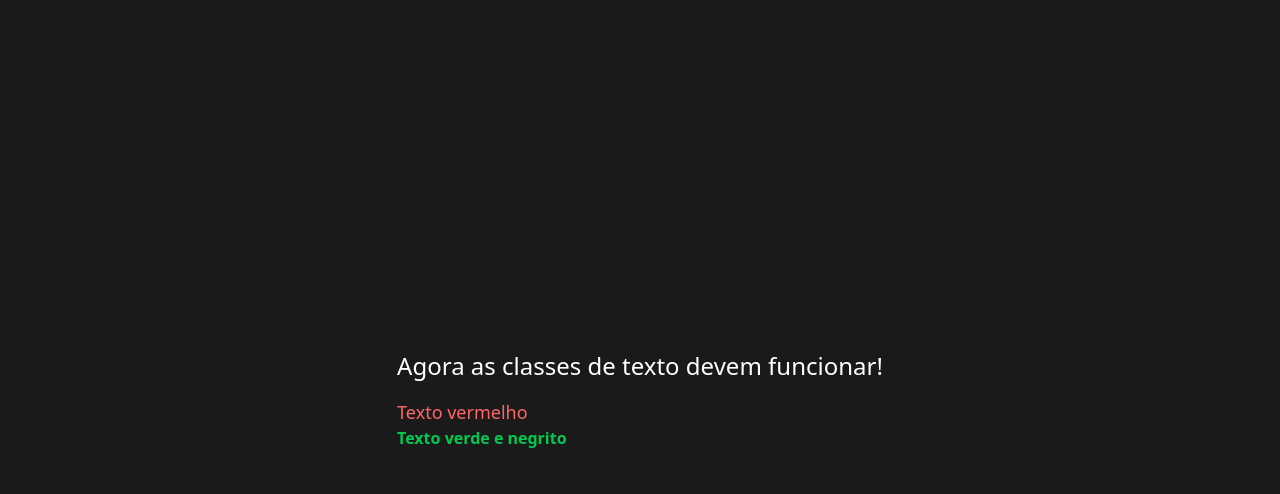
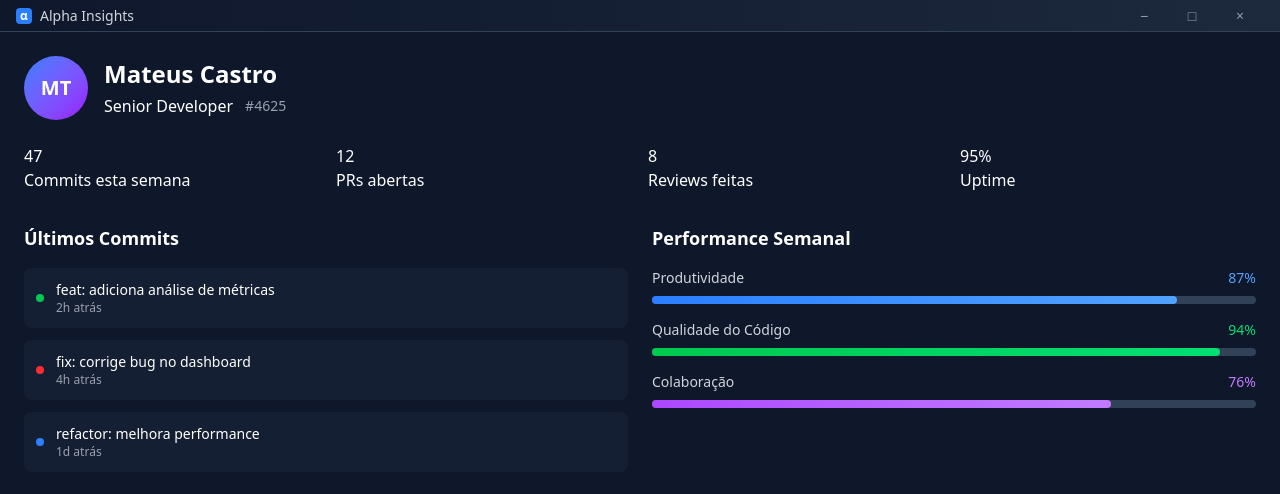
Before and after one commit to mateuscastro5/alpha-insights, a React (Vite) app: page / in a window 1280 px wide. Shown: the top 494 px of the page. Built offline with nearby package versions, Linux system fonts and the light colour scheme.

Commit message:
feat: create Dashboard and TitleBar components with routing setup

```diff
--- a/src/ui/App.tsx
+++ b/src/ui/App.tsx
@@ -1,15 +1,22 @@
+
+import { BrowserRouter, Routes, Route } from 'react-router-dom';
+import TitleBar from './components/layout/TitleBar';
+import Dashboard from './pages/Dashboard';
 
 function App() {
+  return (
+    <BrowserRouter>
+      <div className="h-screen flex flex-col bg-slate-900">
+        <TitleBar />
 
-  return (
-    <div className="bg-alpha-bg text-white min-h-screen flex flex-col items-center justify-center">
-      <div className="">
-        <p className="text-white text-2xl">Agora as classes de texto devem funcionar!</p>
-        <p className="text-red-400 text-lg mt-4">Texto vermelho</p>
-        <p className="text-green-500 font-bold">Texto verde e negrito</p>
+        <div className="flex-1 flex overflow-hidden">
+          <Routes>
+            <Route path="/" element={<Dashboard />} />
+          </Routes>
+        </div>
       </div>
-    </div>
-  )
+    </BrowserRouter>
+  );
 }
 
-export default App
+export default App;
--- /dev/null
+++ b/src/ui/components/layout/TitleBar.tsx
@@ -0,0 +1,96 @@
+import React, { useEffect, useState } from 'react';
+
+const TitleBar: React.FC = () => {
+  const [isMaximized, setIsMaximized] = useState(false);
+
+  useEffect(() => {
+    if (window.electronAPI) {
+      window.electronAPI.window.onMaximized(() => {
+        setIsMaximized(true);
+      });
+
+      window.electronAPI.window.onUnmaximized(() => {
+        setIsMaximized(false);
+      });
+    }
+  }, []);
+
+  const handleMinimize = async () => {
+    if (window.electronAPI) {
+      try {
+        await window.electronAPI.window.minimize();
+      } catch (error) {
+        console.error('Error minimizing:', error);
+      }
+    }
+  };
+
+  const handleMaximize = async () => {
+    if (window.electronAPI) {
+      try {
+        await window.electronAPI.window.maximize();
+      } catch (error) {
+        console.error('Error maximizing:', error);
+      }
+    }
+  };
+
+  const handleClose = async () => {
+    if (window.electronAPI) {
+      try {
+        await window.electronAPI.window.close();
+      } catch (error) {
+        console.error('Error closing:', error);
+      }
+    }
+  };
+
+  return (
+    <div
+      className="h-8 bg-gradient-to-r from-slate-900 to-slate-800 border-b border-slate-700 flex items-center justify-between px-4 select-none"
+      style={{
+        WebkitAppRegion: 'drag' as any
+      }}
+    >
+      <div className="flex items-center gap-2">
+        <div className="w-4 h-4 bg-blue-500 rounded-sm flex items-center justify-center">
+          <span className="text-white text-xs font-bold">α</span>
+        </div>
+        <span className="text-gray-300 text-sm font-medium">Alpha Insights</span>
+      </div>
+
+      <div
+        className="flex"
+        style={{
+          WebkitAppRegion: 'no-drag'
+        }}
+      >
+        <button
+          className="w-12 h-8 hover:bg-gray-700/50 flex items-center justify-center text-gray-400 hover:text-white transition-colors"
+          onClick={handleMinimize}
+          title="Minimizar"
+        >
+          <span className="text-sm">−</span>
+        </button>
+
+        <button
+          className="w-12 h-8 hover:bg-gray-700/50 flex items-center justify-center text-gray-400 hover:text-white transition-colors"
+          onClick={handleMaximize}
+          title={isMaximized ? "Restaurar" : "Maximizar"}
+        >
+          <span className="text-sm">{isMaximized ? "❐" : "□"}</span>
+        </button>
+
+        <button
+          className="w-12 h-8 hover:bg-red-600 flex items-center justify-center text-gray-400 hover:text-white transition-colors"
+          onClick={handleClose}
+          title="Fechar"
+        >
+          <span className="text-sm">×</span>
+        </button>
+      </div>
+    </div>
+  );
+};
+
+export default TitleBar;
--- /dev/null
+++ b/src/ui/pages/Dashboard.tsx
@@ -0,0 +1,106 @@
+import React from 'react';
+
+const Dashboard: React.FC = () => {
+  return (
+    <div className="flex-1 p-6 overflow-auto">
+      <div className="mb-8">
+        <div className="flex items-center gap-4 mb-6">
+          <div className="w-16 h-16 bg-gradient-to-br from-blue-500 to-purple-600 rounded-full flex items-center justify-center">
+            <span className="text-white text-xl font-bold">MT</span>
+          </div>
+
+          <div>
+            <h1 className="text-2xl font-bold text-white mb-1">Mateus Castro</h1>
+            <div className="flex items-center gap-3">
+              <span className="text-white">Senior Developer</span>
+              <span className="text-gray-400 text-sm">#4625</span>
+            </div>
+          </div>
+        </div>
+
+        <div className="grid grid-cols-4 gap-4">
+          <div className="metric-card">
+            <div className="text-white">47</div>
+            <div className="text-white">Commits esta semana</div>
+          </div>
+
+          <div className="metric-card">
+            <div className="text-white">12</div>
+            <div className="text-white">PRs abertas</div>
+          </div>
+
+          <div className="metric-card">
+            <div className="text-white">8</div>
+            <div className="text-white">Reviews feitas</div>
+          </div>
+
+          <div className="metric-card">
+            <div className="text-white">95%</div>
+            <div className="text-white">Uptime</div>
+          </div>
+        </div>
+      </div>
+
+      <div className="grid grid-cols-2 gap-6">
+        <div className="card">
+          <h2 className="text-lg font-semibold text-white mb-4">Últimos Commits</h2>
+          <div className="space-y-3">
+            {[
+              { msg: "feat: adiciona análise de métricas", time: "2h atrás", type: "feature" },
+              { msg: "fix: corrige bug no dashboard", time: "4h atrás", type: "bugfix" },
+              { msg: "refactor: melhora performance", time: "1d atrás", type: "refactor" },
+            ].map((commit, i) => (
+              <div key={i} className="flex items-center gap-3 p-3 bg-slate-800/50 rounded-lg">
+                <div className={`w-2 h-2 rounded-full ${
+                  commit.type === 'feature' ? 'bg-green-500' :
+                  commit.type === 'bugfix' ? 'bg-red-500' : 'bg-blue-500'
+                }`} />
+                <div className="flex-1">
+                  <p className="text-sm text-white">{commit.msg}</p>
+                  <p className="text-xs text-gray-400">{commit.time}</p>
+                </div>
+              </div>
+            ))}
+          </div>
+        </div>
+
+        <div className="card">
+          <h2 className="text-lg font-semibold text-white mb-4">Performance Semanal</h2>
+          <div className="space-y-4">
+            <div>
+              <div className="flex justify-between text-sm mb-2">
+                <span className="text-gray-300">Produtividade</span>
+                <span className="text-blue-400">87%</span>
+              </div>
+              <div className="w-full bg-slate-700 rounded-full h-2">
+                <div className="bg-gradient-to-r from-blue-500 to-blue-400 h-2 rounded-full" style={{width: '87%'}}></div>
+              </div>
+            </div>
+
+            <div>
+              <div className="flex justify-between text-sm mb-2">
+                <span className="text-gray-300">Qualidade do Código</span>
+                <span className="text-green-400">94%</span>
+              </div>
+              <div className="w-full bg-slate-700 rounded-full h-2">
+                <div className="bg-gradient-to-r from-green-500 to-green-400 h-2 rounded-full" style={{width: '94%'}}></div>
+              </div>
+            </div>
+
+            <div>
+              <div className="flex justify-between text-sm mb-2">
+                <span className="text-gray-300">Colaboração</span>
+                <span className="text-purple-400">76%</span>
+              </div>
+              <div className="w-full bg-slate-700 rounded-full h-2">
+                <div className="bg-gradient-to-r from-purple-500 to-purple-400 h-2 rounded-full" style={{width: '76%'}}></div>
+              </div>
+            </div>
+          </div>
+        </div>
+      </div>
+    </div>
+  );
+};
+
+export default Dashboard;
```
